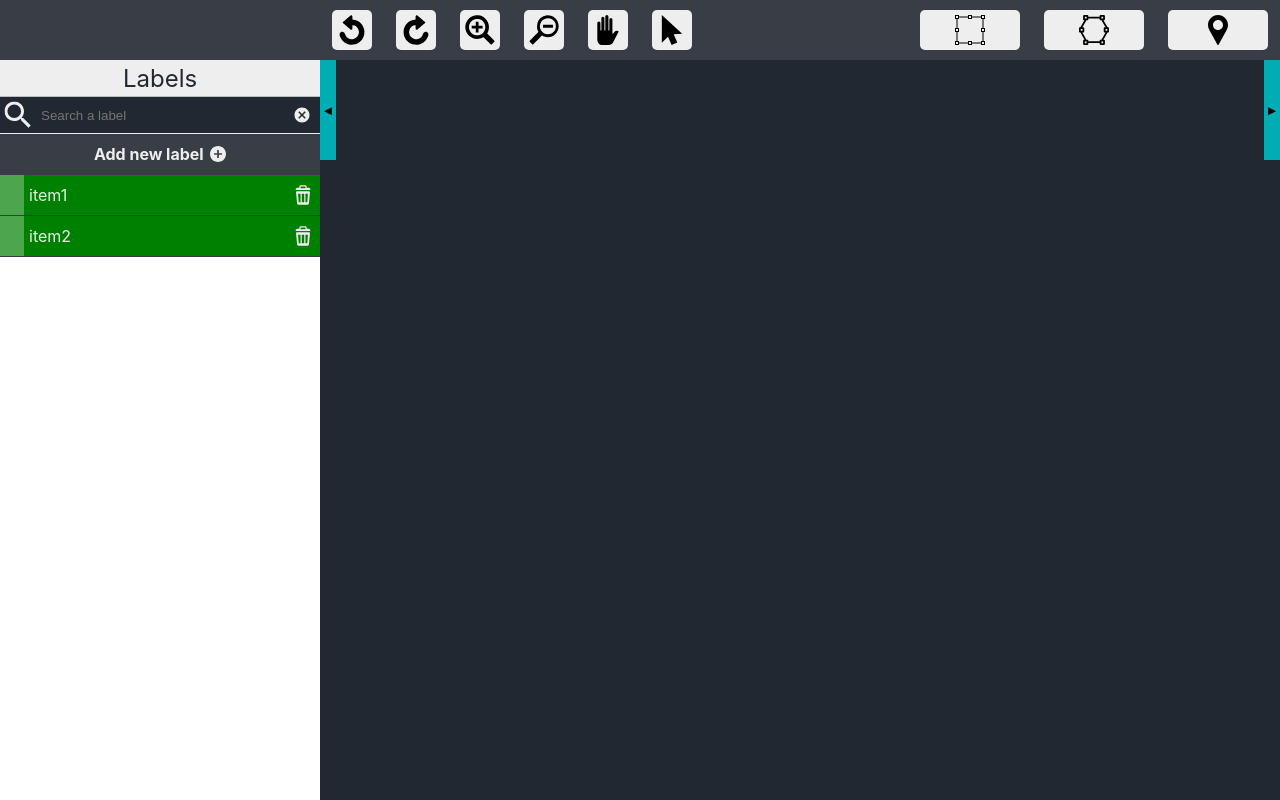
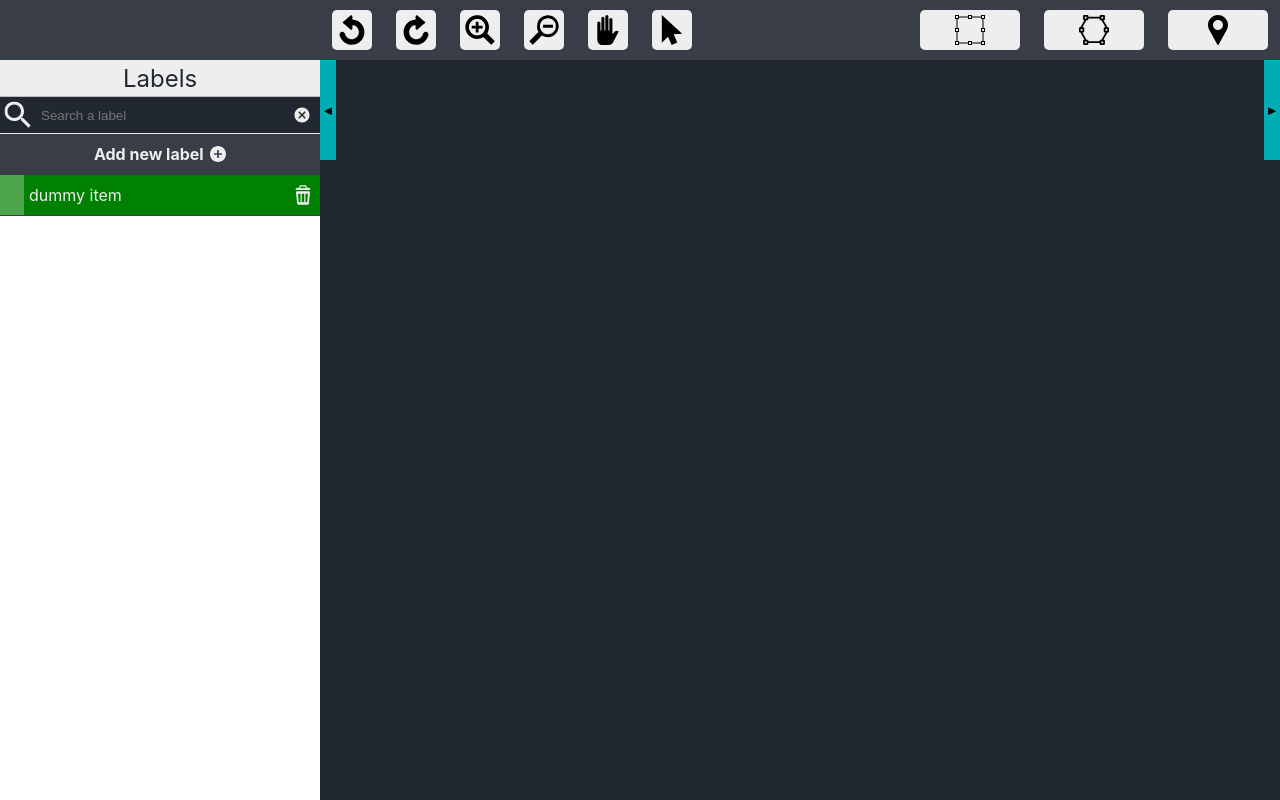
Before and after one commit to emilio-matics/Meditattion, a React (Create React App) app: page / in a window 1280 px wide. Built offline with nearby package versions, Linux system fonts and the light colour scheme.

Commit message:
default item

```diff
--- a/src/Actions/index.js
+++ b/src/Actions/index.js
@@ -1,8 +1,15 @@
-import {TOGGLE_MENU} from '../Constatns/index'
+import {ADD_LABEL,TOGGLE_MENU} from '../Constatns/index'
 
-const toggleMenu = menu => ({
+
+const actions={
+  toggleMenu : menu => ({
     type: TOGGLE_MENU,
     menu
+  }),
+  addLabel:label=>({
+    type:ADD_LABEL,
+    payload:label
   })
+}
 
-  export default toggleMenu;
+  export default actions;
--- a/src/Components/Labels/Labels.js
+++ b/src/Components/Labels/Labels.js
@@ -10,8 +10,18 @@ import LabelItem from '../LabelItem/LabelItem'
 
 
 const Labels = (props) => {
+    const overAllState=useSelector(state=>state);
+    console.log("redux state:",overAllState);
     const labelsIsVisible = useSelector(state => state.Toggles.labelsVisible);
+    const labelsContainer = useSelector(state => state.Labels);
+    console.log("labelsContainer",labelsContainer);
+    const labelsToDisplay = [];
 
+    labelsContainer.forEach(label => {
+        labelsToDisplay.push(
+            <LabelItem text={label.text}></LabelItem>
+        )
+    });
 
     return (
         <div className={labelsIsVisible ? 'main-labels' : 'main-labels hide'}>
@@ -21,8 +31,7 @@ const Labels = (props) => {
             <LabelsContainer></LabelsContainer>
             <AddLabelBtn></AddLabelBtn>
             <LabelsContainer>
-                    <LabelItem text="item1"></LabelItem>
-                    <LabelItem text="item2"></LabelItem>
+                {labelsToDisplay}
             </LabelsContainer>
         </div>
     )
--- a/src/Constatns/index.js
+++ b/src/Constatns/index.js
@@ -1 +1,2 @@
+export const ADD_LABEL="ADD_LABEL";
 export const TOGGLE_MENU="TOGGLE_MENU";
--- /dev/null
+++ b/src/Reducers/Labels.js
@@ -0,0 +1,18 @@
+const container = [{text:"first item"}];
+
+
+const Labels = (state = container, action) => {
+    switch (action.type) {
+        case 'ADD_LABEL':
+            return Object.assign({}, state, {
+                container: state.container.concat(action.payload)
+            });
+        case 'DELETE_LABEL':
+            return state;
+
+        default:
+            return state
+    }
+}
+
+export default Labels
--- a/src/Reducers/index.js
+++ b/src/Reducers/index.js
@@ -1,7 +1,8 @@
 import { combineReducers } from 'redux'
 import Toggles from './Toggles'
+import Labels from './Labels'
 // import visibilityFilter from './visibilityFilter'
 
 export default combineReducers({
-  Toggles
+  Labels,Toggles
 })
--- a/src/index.js
+++ b/src/index.js
@@ -5,7 +5,7 @@ import { createStore } from 'redux'
 import './index.scss';
 import App from './App';
 import rootReducer from './Reducers'
-const store = createStore(rootReducer)
+const store = createStore(rootReducer,{Labels:[{text:"dummy item"}]})
 
 ReactDOM.render(
   <React.StrictMode>
```
Lines whose indentation alone changed are shown as unchanged.
